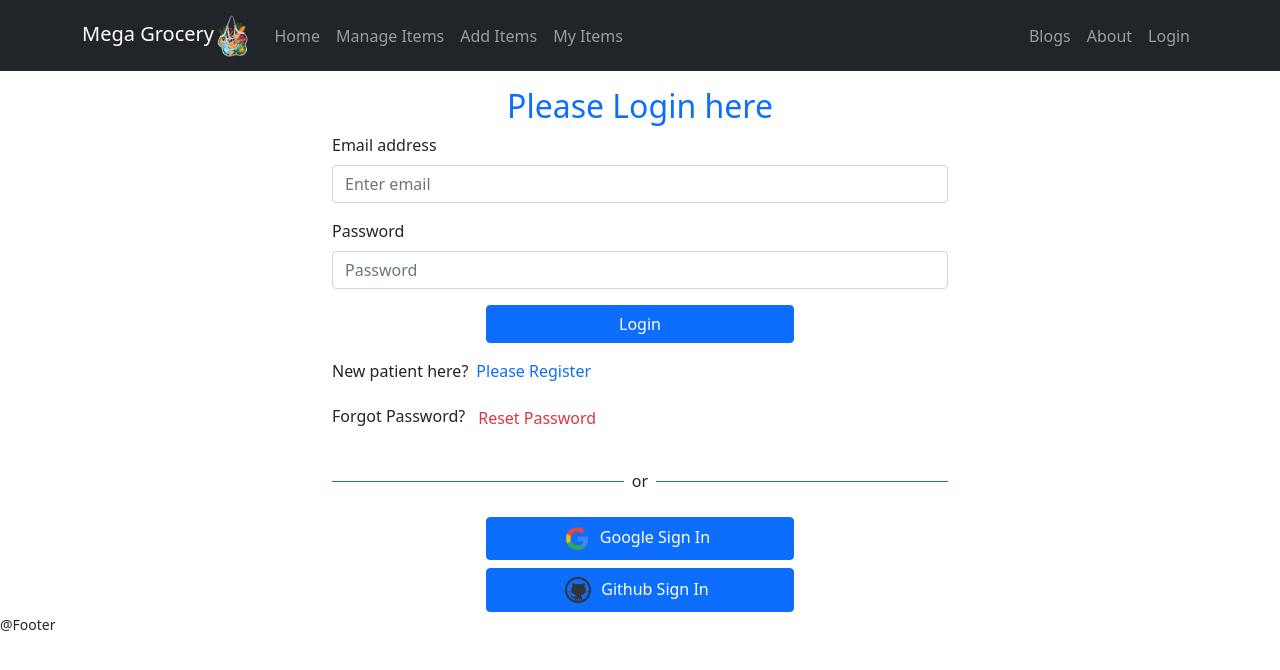
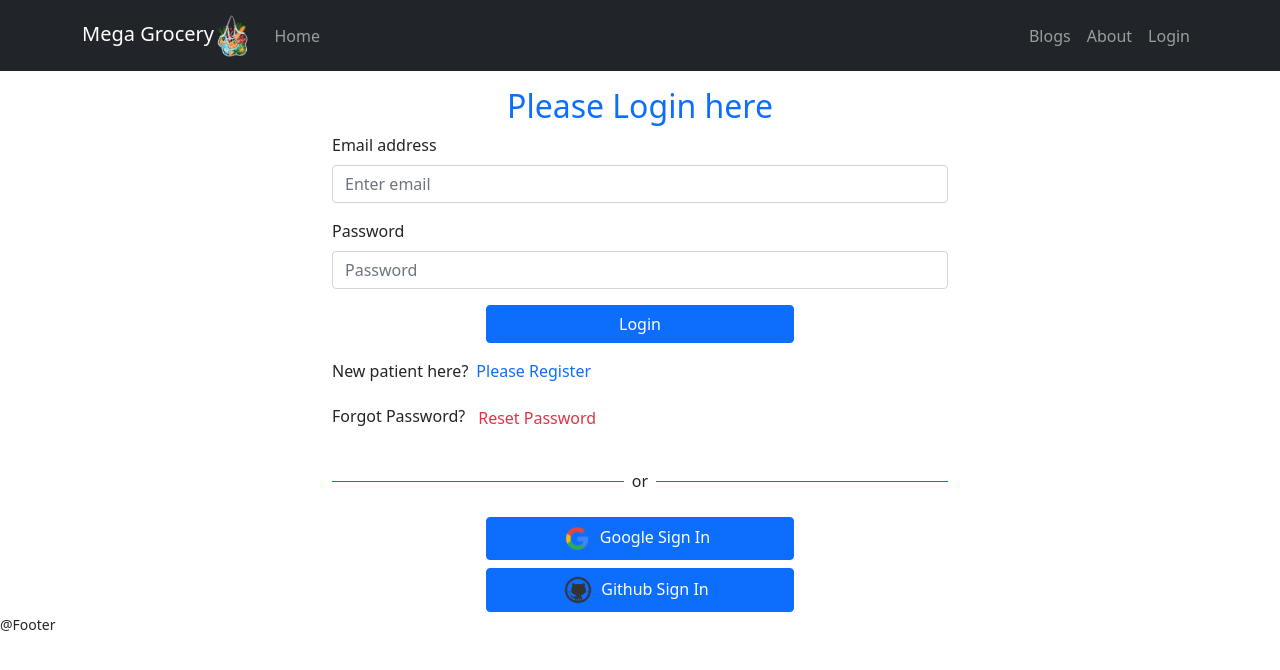
Before and after one commit to Md-Tur/mega-grocery-client, a React (Create React App) app: page /login in a window 1280 px wide. Shown: the top 670 px of the page. Built offline with nearby package versions, Linux system fonts and the light colour scheme; no server answers.

Commit message:
conditional rendering for manage items,add items & my items

```diff
--- a/src/Pages/Login/Login/Login.js
+++ b/src/Pages/Login/Login/Login.js
@@ -23,7 +23,6 @@ const Login = () => {
     const location = useLocation();
 
     let from = location.state?.from?.pathname || "/";
-
 
     let errorElement;
 
--- a/src/Pages/Shared/Header/Header.js
+++ b/src/Pages/Shared/Header/Header.js
@@ -26,9 +26,14 @@ const Header = () => {
                     <Navbar.Collapse id="responsive-navbar-nav">
                         <Nav className="me-auto">
                             <Nav.Link as={Link} to="/home">Home</Nav.Link>
-                            <Nav.Link as={Link} to="/manageitems">Manage Items</Nav.Link>
-                            <Nav.Link as={Link} to="/additems">Add Items</Nav.Link>
-                            <Nav.Link as={Link} to="/myitems">My Items</Nav.Link>
+                            {
+                                user &&
+                                <>
+                                    <Nav.Link as={Link} to="/manageitems">Manage Items</Nav.Link>
+                                    <Nav.Link as={Link} to="/additems">Add Items</Nav.Link>
+                                    <Nav.Link as={Link} to="/myitems">My Items</Nav.Link>
+                                </>
+                            }
                         </Nav>
                         <Nav>
                             <Nav.Link as={Link} to="/blogs">Blogs</Nav.Link>
```
